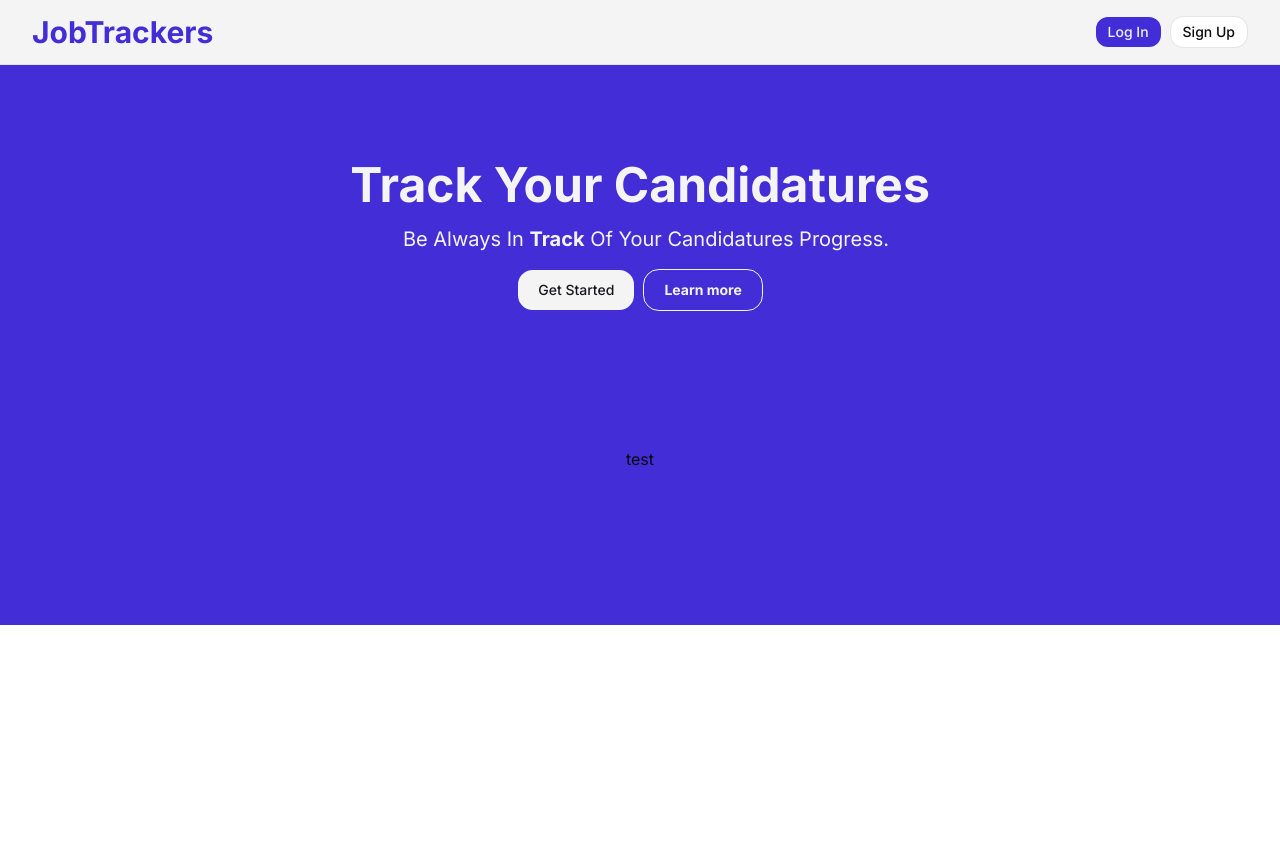
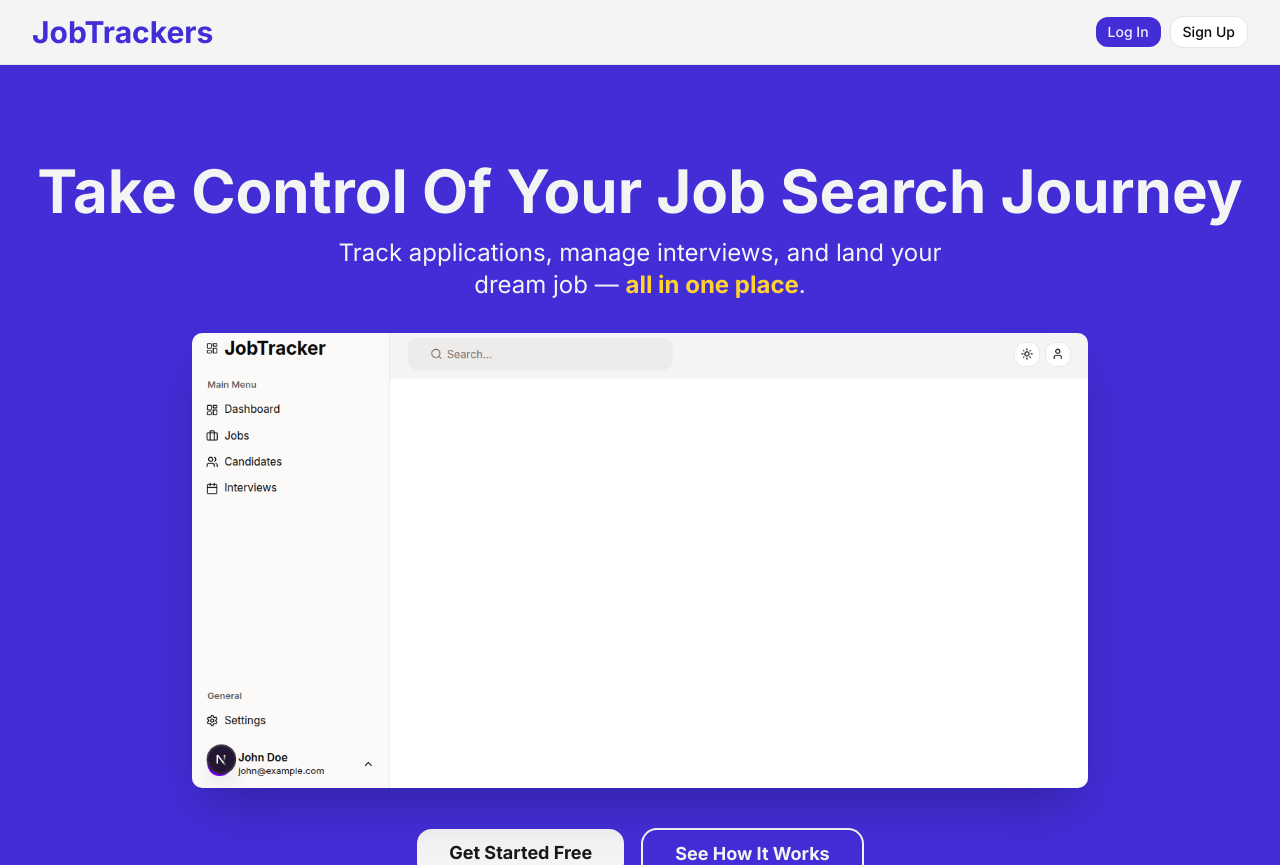
Before and after one commit to taleex/SP_JobTracker, a Next.js app: page / in a window 1280 px wide. Built offline with nearby package versions, Linux system fonts and the light colour scheme.

Commit message:
css organization

```diff
--- a/src/app/globals.css
+++ b/src/app/globals.css
@@ -1,10 +1,19 @@
+/* ============================================
+   Imports
+   ============================================ */
 @import "tailwindcss";
 @import "tw-animate-css";
 @import "./(root)/app/app.css";
 @import "shadcn/tailwind.css";
 
+/* ============================================
+   Theme Variables
+   ============================================ */
+
+/* --- Dark Variant --- */
 @custom-variant dark (&:is(.dark *));
 
+/* --- Theme Inline Tokens --- */
 @theme inline {
   --color-background: var(--background);
   --color-foreground: var(--foreground);
@@ -49,6 +58,7 @@
   --radius-4xl: calc(var(--radius) * 2.6);
 }
 
+/* --- Light Mode (Default) --- */
 :root {
   --background: oklch(1 0 0);
   --foreground: oklch(0.147 0.004 49.3);
@@ -84,6 +94,7 @@
   --sidebar-ring: oklch(0.714 0.014 41.2);
 }
 
+/* --- Dark Mode --- */
 .dark {
   --background: oklch(0.147 0.004 49.3);
   --foreground: oklch(0.986 0.002 67.8);
@@ -118,8 +129,26 @@
   --sidebar-ring: oklch(0.547 0.021 43.1);
 }
 
-/* Marketing Page*/
+/* ============================================
+   Base Layer
+   ============================================ */
+@layer base {
+  * {
+    @apply border-border outline-ring/50;
+  }
+  body {
+    @apply bg-background text-foreground;
+  }
+  html {
+    @apply font-sans;
+  }
+}
 
+/* ============================================
+   Marketing Page Styles
+   ============================================ */
+
+/* --- Navbar --- */
 .nav-bar-marketing {
   @apply flex w-full justify-between items-center h-10 border-b p-8 bg-secondary sticky;
 }
@@ -132,44 +161,46 @@
   @apply flex items-center gap-2;
 }
 
+/* --- Hero Section --- */
 .hero-section {
-  @apply flex flex-col w-full gap-2 items-center h-[70%] p-8 bg-primary;
+  @apply flex flex-col w-full gap-2 items-center min-h-[70dvh] p-8 bg-primary;
 }
 
 .hero-section-top-container {
-  @apply flex flex-col gap-4 items-center p-16 h-full w-full;
-}
-
-.hero-section-bottom-container {
-  @apply flex flex-col gap-2 items-center p-16 h-full w-full;
+  @apply flex flex-col gap-4 items-center pt-16 pb-8 w-full;
 }
 
 .hero-title {
-  @apply font-bold text-secondary text-5xl capitalize;
+  @apply font-bold text-secondary text-5xl md:text-6xl capitalize text-center;
 }
 
 .hero-paragraph {
-  @apply font-heading text-secondary text-xl ml-3 capitalize;
+  @apply font-heading text-secondary text-xl md:text-2xl text-center max-w-2xl;
 }
 
 .hero-paragraph-span {
-  @apply font-bold text-shadow-primary-foreground;
+  @apply font-bold text-amber-300;
+}
+
+.hero-image-wrapper {
+  @apply relative w-full max-w-4xl h-auto rounded-xl overflow-hidden shadow-2xl my-4;
 }
 
 .hero-buttons {
-  @apply flex gap-2;
+  @apply flex gap-4 mt-2;
 }
 
 .hero-button-getstarted {
-  @apply p-5 rounded-3xl;
+  @apply px-8 py-6 rounded-3xl font-bold text-lg;
 }
 
 .hero-button-learnmore {
-  @apply p-5 rounded-3xl bg-transparent text-secondary border border-secondary font-bold hover:bg-secondary hover:text-primary;
+  @apply px-8 py-6 rounded-3xl bg-transparent text-secondary border-2 border-secondary font-bold text-lg hover:bg-secondary hover:text-primary;
 }
 
-/* Auth page */
-
+/* ============================================
+   Auth Page Styles
+   ============================================ */
 .auth-container {
   @apply flex h-full;
 }
@@ -185,9 +216,11 @@
 .auth-left-text-section {
   @apply flex flex-col gap-y-2 justify-items-center;
 }
+
 .auth-left-heading {
   @apply text-[14px] font-semibold text-white;
 }
+
 .auth-left-subtext {
   @apply text-[16px] font-normal text-secondary;
 }
@@ -199,15 +232,3 @@
 .auth-form-title {
   @apply text-4xl font-bold text-black;
 }
-
-@layer base {
-  * {
-    @apply border-border outline-ring/50;
-  }
-  body {
-    @apply bg-background text-foreground;
-  }
-  html {
-    @apply font-sans;
-  }
-}
--- a/src/components/marketing/hero-section/hero-section.tsx
+++ b/src/components/marketing/hero-section/hero-section.tsx
@@ -1,25 +1,35 @@
 import { Button } from "@/components/ui/button";
 import { cn } from "@/lib/utils";
+import Image from "next/image";
 
 export default function HeroSection() {
   return (
     <section className="hero-section">
       <div className="hero-section-top-container">
-        <h1 className="hero-title">Track your candidatures</h1>
+        <h1 className="hero-title">Take Control of Your Job Search Journey</h1>
         <p className="hero-paragraph">
-          be always in <span className="hero-paragraph-span">Track</span> of
-          your candidatures progress.
+          Track applications, manage interviews, and land your dream job —{" "}
+          <span className="hero-paragraph-span">all in one place</span>.
         </p>
+        <div className="hero-image-wrapper">
+          <Image
+            src="/Images/dashboard.png"
+            alt="JobTracker dashboard preview showing application management interface"
+            width={1200}
+            height={675}
+            className="w-full h-auto"
+            priority
+          />
+        </div>
         <div className="hero-buttons">
           <Button className={cn("hero-button-getstarted")} variant="secondary">
-            Get Started
+            Get Started Free
           </Button>
           <Button className={cn("hero-button-learnmore")} variant="outline">
-            Learn more
+            See How It Works
           </Button>
         </div>
       </div>
-      <div className="hero-section-bottom-container">test</div>
     </section>
   );
 }
```
Also changed, not shown: public/Images/dashboard.png (added).
